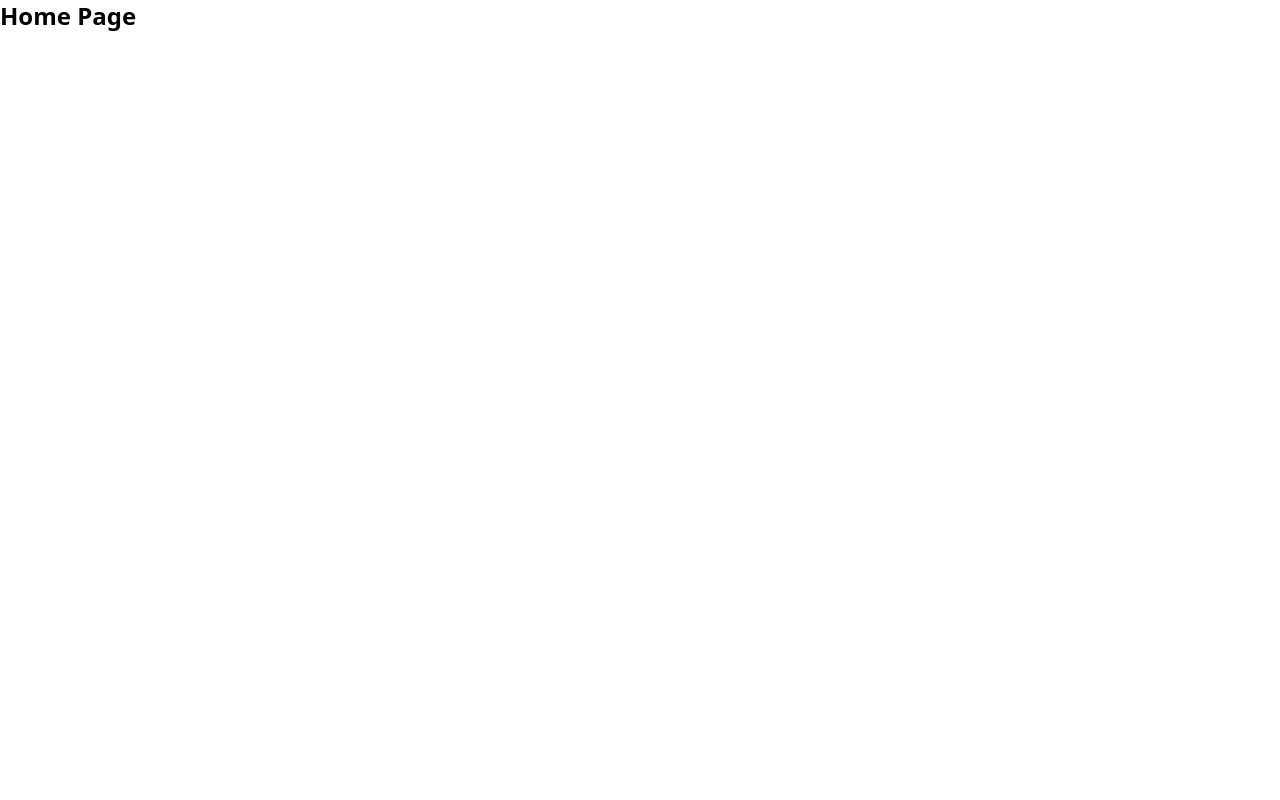
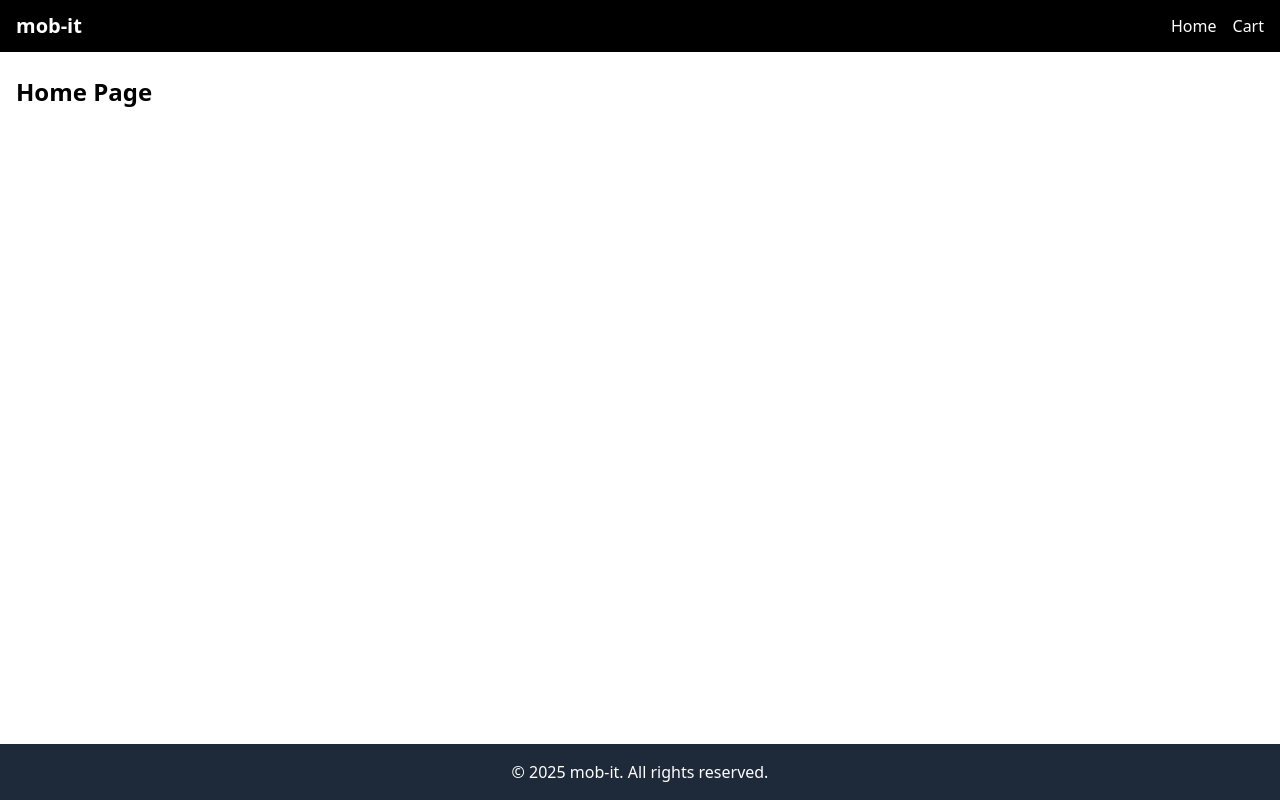
Before and after one commit to suhaibahmedshaikh/mobit-store, a React (Vite) app in the folder client/: page / in a window 1280 px wide. Built offline with nearby package versions, Linux system fonts and the light colour scheme.

Commit message:
added initial layout

```diff
--- /dev/null
+++ b/client/src/components/Footer.jsx
@@ -0,0 +1,7 @@
+export default function Footer() {
+  return (
+    <footer className="bg-gray-800 text-white text-center py-4">
+      © {new Date().getFullYear()} mob-it. All rights reserved.
+    </footer>
+  );
+}
--- /dev/null
+++ b/client/src/components/Layout.jsx
@@ -0,0 +1,15 @@
+import { Outlet } from "react-router-dom";
+import Navbar from "./Navbar";
+import Footer from "./Footer";
+
+export default function Layout() {
+  return (
+    <div className="flex flex-col min-h-screen">
+      <Navbar />
+      <main className="flex-1 container mx-auto px-4 py-6">
+        <Outlet />
+      </main>
+      <Footer />
+    </div>
+  );
+}
--- /dev/null
+++ b/client/src/components/Navbar.jsx
@@ -0,0 +1,17 @@
+import { Link } from "react-router-dom";
+
+export default function Navbar() {
+  return (
+    <nav className="bg-black text-white px-4 py-3">
+      <div className="container mx-auto flex justify-between items-center">
+        <Link to={"/"} className="text-xl font-bold">
+          mob-it
+        </Link>
+        <div className="flex gap-4">
+          <Link to={"/"}>Home</Link>
+          <Link to={"/cart"}>Cart</Link>
+        </div>
+      </div>
+    </nav>
+  );
+}
--- a/client/src/routes/AppRoutes.jsx
+++ b/client/src/routes/AppRoutes.jsx
@@ -1,4 +1,5 @@
 import { BrowserRouter, Routes, Route } from "react-router-dom";
+import Layout from "../components/Layout";
 import Home from "../pages/Home";
 import Cart from "../pages/Cart";
 import Orders from "../pages/Orders";
@@ -7,9 +8,11 @@ export default function AppRoutes() {
   return (
     <BrowserRouter>
       <Routes>
-        <Route path="/" element={<Home />} />
-        <Route path="/cart" element={<Cart />} />
-        <Route path="/orders" element={<Orders />} />
+        <Route path="/" element={<Layout />}>
+          <Route index element={<Home />} />
+          <Route path="/cart" element={<Cart />} />
+          <Route path="/orders" element={<Orders />} />
+        </Route>
       </Routes>
     </BrowserRouter>
   );
```
